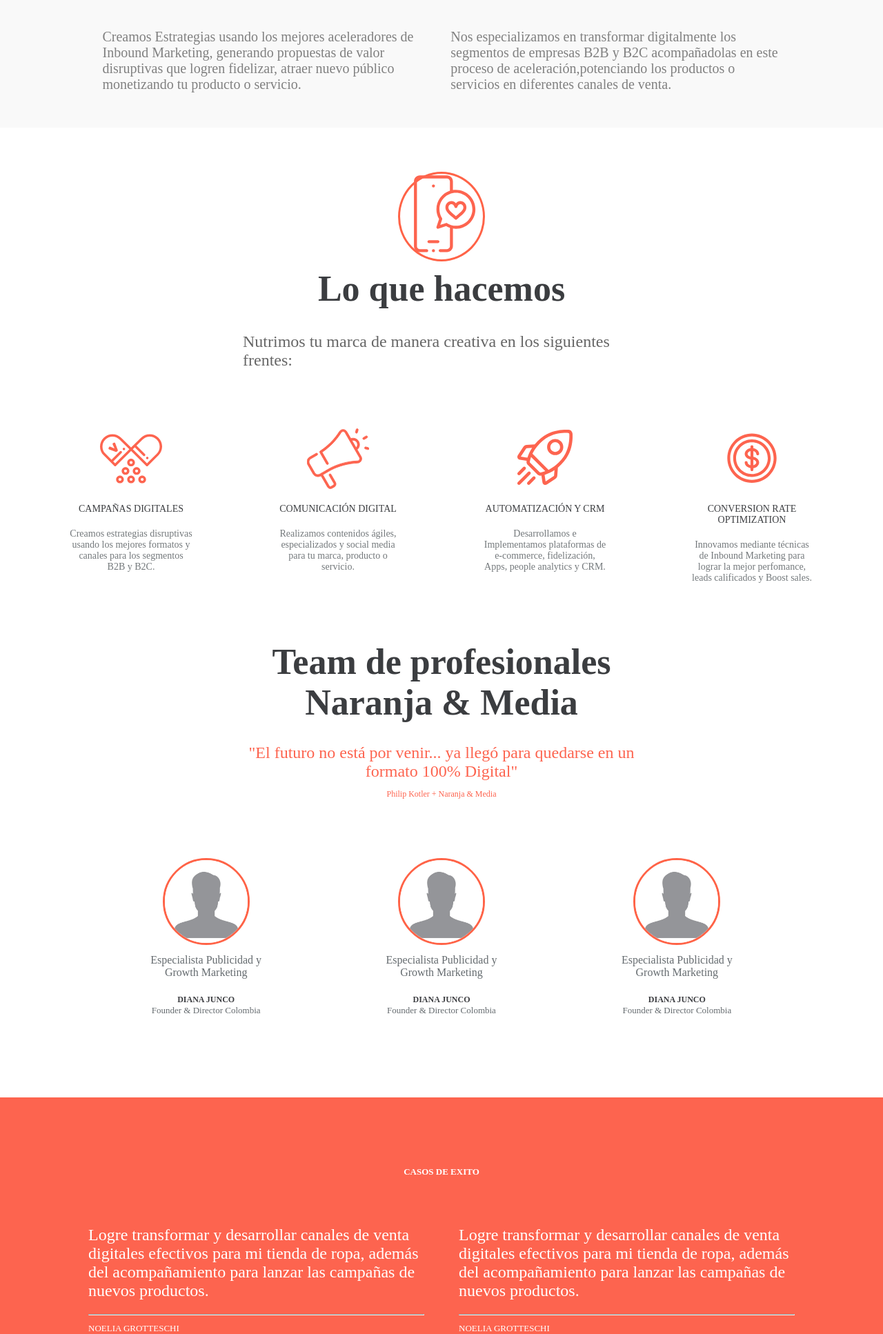
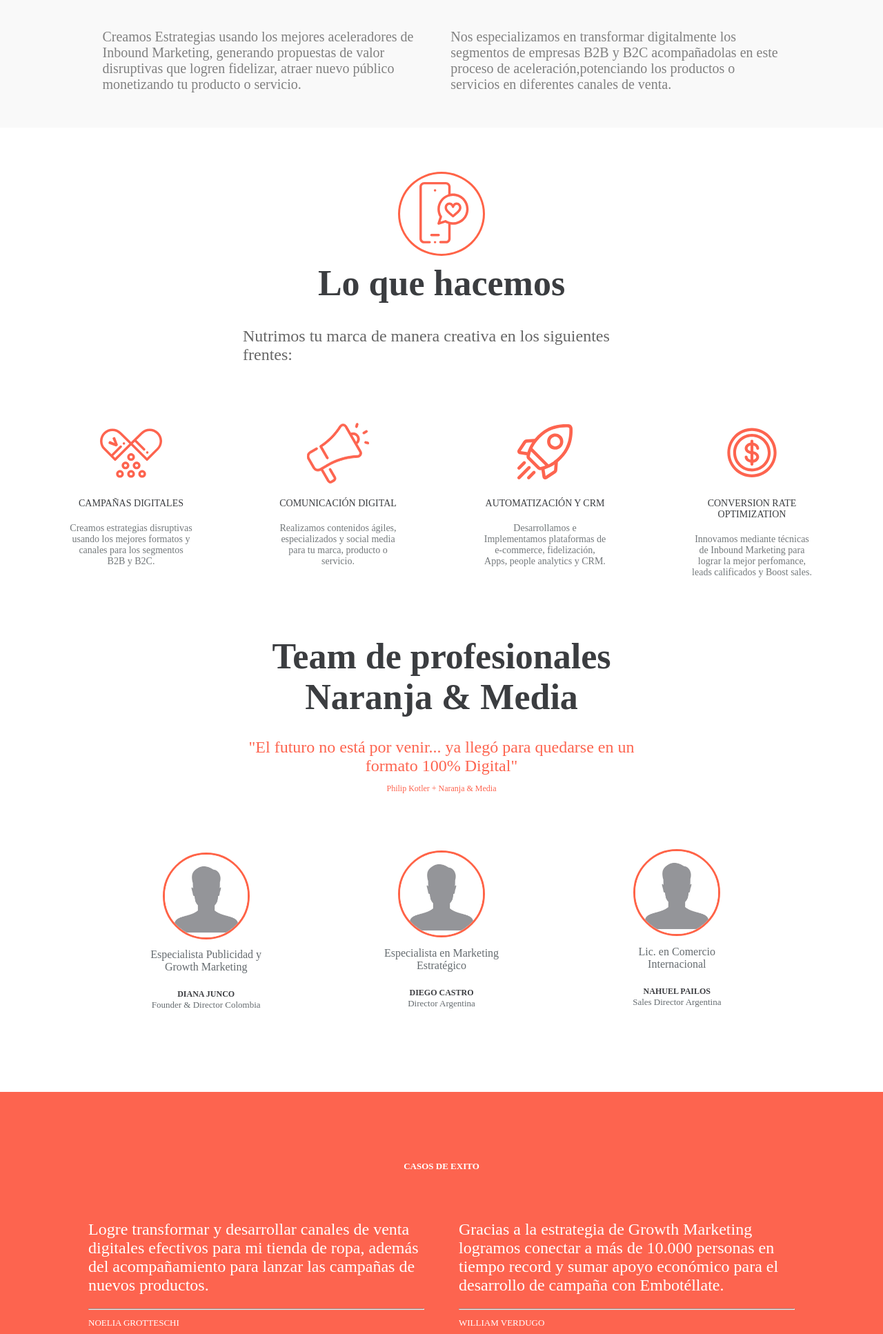
Before and after one commit to Binary-Future/naranja-y-media-landing, a PHP site: page / in a window 1280 px wide. Shown: the part 1193-3127 px from the top of the page at 69% size. Run offline with PHP 8.4, Linux system fonts and the light colour scheme; some web fonts are replaced.

Commit message:
responsive

```diff
--- a/css/index.css
+++ b/css/index.css
@@ -197,16 +193,6 @@ nav {
   align-items: center;
 }
 
-.borderIconWhatWeDo {
-  margin-top: 5%;
-  width: 70%;
-  max-width: 120px;
-  border-style: solid;
-  border-width: 3px;
-  border-color: tomato;
-  border-radius: 50%;
-}
-
 .borderIconWhatWeDo img {
   width: 80%;
   display: block;
--- a/index.html
+++ b/index.html
@@ -15,12 +15,8 @@
       rel="stylesheet"
       href="./owlcarousel/assets/owl.theme.default.min.css"
     />
-<!--    <link-->
-<!--      rel="stylesheet"-->
-<!--      href="https://cdnjs.cloudflare.com/ajax/libs/animate.css/4.0.0/animate.min.css"-->
-<!--    />-->
-
-    <link href="https://unpkg.com/aos@2.3.1/dist/aos.css" rel="stylesheet">
+    <!-- aos -->
+    <link href="https://unpkg.com/aos@2.3.1/dist/aos.css" rel="stylesheet" />
     <script src="https://unpkg.com/aos@2.3.1/dist/aos.js"></script>
   </head>
   <body>
@@ -40,7 +36,7 @@
           <a href=""><i class="fab fa-instagram"></i></a>
         </ul>
       </nav>
-      <div class="heroContainer " data-aos="fade-in">
+      <div class="heroContainer" data-aos="fade-in">
         <img src="images/ALBERT.png" class="albertImg" alt="albert-image" />
         <div class="titleHeader">
           <h1 class="title"><b>Naranja & Media</b></h1>
@@ -64,7 +60,7 @@
         Somos el Partner ideal de aquellas organizaciones que buscan
         transformarse y ser los Reyes del Marketing Digital.
       </p>
-      <div class="startupText">
+      <div class="startupText" data-aos="fade-in">
         <p>
           Creamos Estrategias usando los mejores aceleradores de Inbound
           Marketing, generando propuestas de valor disruptivas que logren
@@ -82,14 +78,14 @@
     <!-- lo que hacemos -->
 
     <section id="whatWeDo" class="whatWeDoContainer">
-      <div class="orangeCircle">
+      <div class="orangeCircle borderIconWhatWeDo">
         <img src="./images/icons/app.svg" alt="corona" />
       </div>
       <h1 class="mainTitle">Lo que hacemos</h1>
       <p class="whatWeDoLegend">
         Nutrimos tu marca de manera creativa en los siguientes frentes:
       </p>
-      <div class="whatWeDoItemList">
+      <div class="whatWeDoItemList" data-aos="fade-in">
         <div class="whatWeDoItem">
           <img src="./images/icons/vitamin.svg" alt="vitamin" />
           <h1 class="whatWeDoItem-title">CAMPAÑAS DIGITALES</h1>
@@ -136,7 +132,11 @@
         100% Digital"
       </h2>
       <p class="teamLegendAutors">Philip Kotler + Naranja & Media</p>
-      <div id="owl-one" class="owl-carousel owl-theme owl-loaded carousel">
+      <div
+        id="owl-one"
+        class="owl-carousel owl-theme owl-loaded carousel"
+        data-aos="fade-in"
+      >
         <div class="owl-stage-outer">
           <div class="owl-stage">
             <div class="owl-item carouselItem">
@@ -167,11 +167,11 @@
                   />
                 </div>
                 <h1 class="teamMemberTextOne">
-                  Especialista Publicidad y Growth Marketing
+                  Especialista en Marketing Estratégico
                 </h1>
-                <h1 class="teamMemberTextTwo">DIANA JUNCO</h1>
+                <h1 class="teamMemberTextTwo">DIEGO CASTRO</h1>
                 <p class="teamMemberTextThree">
-                  Founder & Director Colombia
+                  Director Argentina
                 </p>
               </div>
             </div>
@@ -185,11 +185,29 @@
                   />
                 </div>
                 <h1 class="teamMemberTextOne">
-                  Especialista Publicidad y Growth Marketing
+                  Lic. en Comercio Internacional
                 </h1>
-                <h1 class="teamMemberTextTwo">DIANA JUNCO</h1>
+                <h1 class="teamMemberTextTwo">NAHUEL PAILOS</h1>
                 <p class="teamMemberTextThree">
-                  Founder & Director Colombia
+                  Sales Director Argentina
+                </p>
+              </div>
+            </div>
+            <div class="owl-item carouselItem">
+              <div class="teamMember">
+                <div class="orangeCircle">
+                  <img
+                    class="teamMemberAvatar"
+                    src="./images/avatar.jpg"
+                    alt="avatar"
+                  />
+                </div>
+                <h1 class="teamMemberTextOne">
+                  Lic. En Publicidad y Diseño
+                </h1>
+                <h1 class="teamMemberTextTwo">Laura Guayara</h1>
+                <p class="teamMemberTextThree">
+                  Art Director
                 </p>
               </div>
             </div>
@@ -200,13 +218,17 @@
 
     <!-- casos de exito -->
 
-    <section data-aos="fade-in" id="successStories" class="successStoriesContainer columnCentered">
+    <section id="successStories" class="successStoriesContainer columnCentered">
       <h1 class="successStoriesTitle">CASOS DE EXITO</h1>
-      <div id="owl-two" class="owl-carousel owl-theme owl-loaded carousel">
+      <div
+        id="owl-two"
+        class="owl-carousel owl-theme owl-loaded carousel"
+        data-aos="fade-in"
+      >
         <div class="owl-stage-outer">
           <div class="owl-stage">
             <div class="owl-item carouselItem">
-              <div>
+              <div class="succesItem">
                 <h1 class="succesItem-text">
                   Logre transformar y desarrollar canales de venta digitales
                   efectivos para mi tienda de ropa, además del acompañamiento
@@ -218,15 +240,15 @@
               </div>
             </div>
             <div class="owl-item carouselItem">
-              <div>
+              <div class="succesItem">
                 <h1 class="succesItem-text">
-                  Logre transformar y desarrollar canales de venta digitales
-                  efectivos para mi tienda de ropa, además del acompañamiento
-                  para lanzar las campañas de nuevos productos.
+                  Gracias a la estrategia de Growth Marketing logramos conectar
+                  a más de 10.000 personas en tiempo record y sumar apoyo
+                  económico para el desarrollo de campaña con Embotéllate.
                 </h1>
                 <hr />
-                <h1 class="succesItem-name">NOELIA GROTTESCHI</h1>
-                <p class="succesItem-job">Fundadora de cherrymint.com.ar</p>
+                <h1 class="succesItem-name">WILLIAM VERDUGO</h1>
+                <p class="succesItem-job">CEO de Embotéllate</p>
               </div>
             </div>
           </div>
@@ -236,21 +258,61 @@
 
     <!-- nuestros clientes -->
 
-    <section data-aos="fade-in" id="customers" class="customersContainer columnCentered">
+    <section id="customers" class="customersContainer columnCentered">
       <h1 class="mainTitle customersMainTitle">
         Algunos de nuestros clientes
       </h1>
       <div class="customersGrid">
-        <img src="./images/logos-clientes/accusys.png" alt="" />
-        <img src="./images/logos-clientes/camara-de-comercio.png" alt="" />
-        <img src="./images/logos-clientes/cherry.png" alt="" />
-        <img src="./images/logos-clientes/colperu.png" alt="" />
-        <img src="./images/logos-clientes/embotellate.png" alt="" />
-        <img src="./images/logos-clientes/otro sur.png" alt="" />
-        <img src="./images/logos-clientes/prana.png" alt="" />
-        <img src="./images/logos-clientes/rosen.png" alt="" />
-        <img src="./images/logos-clientes/uniempresarial.png" alt="" />
-        <img src="./images/logos-clientes/zona-franca.png" alt="" />
+        <img
+          data-aos="fade-in"
+          src="./images/logos-clientes/accusys.png"
+          alt=""
+        />
+        <img
+          data-aos="fade-in"
+          src="./images/logos-clientes/camara-de-comercio.png"
+          alt=""
+        />
+        <img
+          data-aos="fade-in"
+          src="./images/logos-clientes/cherry.png"
+          alt=""
+        />
+        <img
+          data-aos="fade-in"
+          src="./images/logos-clientes/colperu.png"
+          alt=""
+        />
+        <img
+          data-aos="fade-in"
+          src="./images/logos-clientes/embotellate.png"
+          alt=""
+        />
+        <img
+          data-aos="fade-in"
+          src="./images/logos-clientes/zona-franca.png"
+          alt=""
+        />
+        <img
+          data-aos="fade-in"
+          src="./images/logos-clientes/otro sur.png"
+          alt=""
+        />
+        <img
+          data-aos="fade-in"
+          src="./images/logos-clientes/rosen.png"
+          alt=""
+        />
+        <img
+          data-aos="fade-in"
+          src="./images/logos-clientes/uniempresarial.png"
+          alt=""
+        />
+        <img
+          data-aos="fade-in"
+          src="./images/logos-clientes/prana.png"
+          alt=""
+        />
       </div>
     </section>
 
@@ -302,12 +364,6 @@
     <script src="./owlcarousel/owl.carousel.min.js"></script>
     <script src="./scripts/owlcarousel.js"></script>
     <script src="./scripts/scroll.js"></script>
-    <script>
-      AOS.init({
-        offset: 120, // offset (in px) from the original trigger point
-        delay: 0, // values from 0 to 3000, with step 50ms
-        duration: 3000, // values from 0 to 3000, with step 50ms
-      });
-    </script>
+    <script src="./scripts/aos.js"></script>
   </body>
 </html>
--- /dev/null
+++ b/scripts/aos.js
@@ -0,0 +1,5 @@
+AOS.init({
+    offset: 120, // offset (in px) from the original trigger point
+    delay: 0, // values from 0 to 3000, with step 50ms
+    duration: 3000, // values from 0 to 3000, with step 50ms
+  });
```
Also changed, not shown: other parts of css/index.css (+207 -39 lines).
